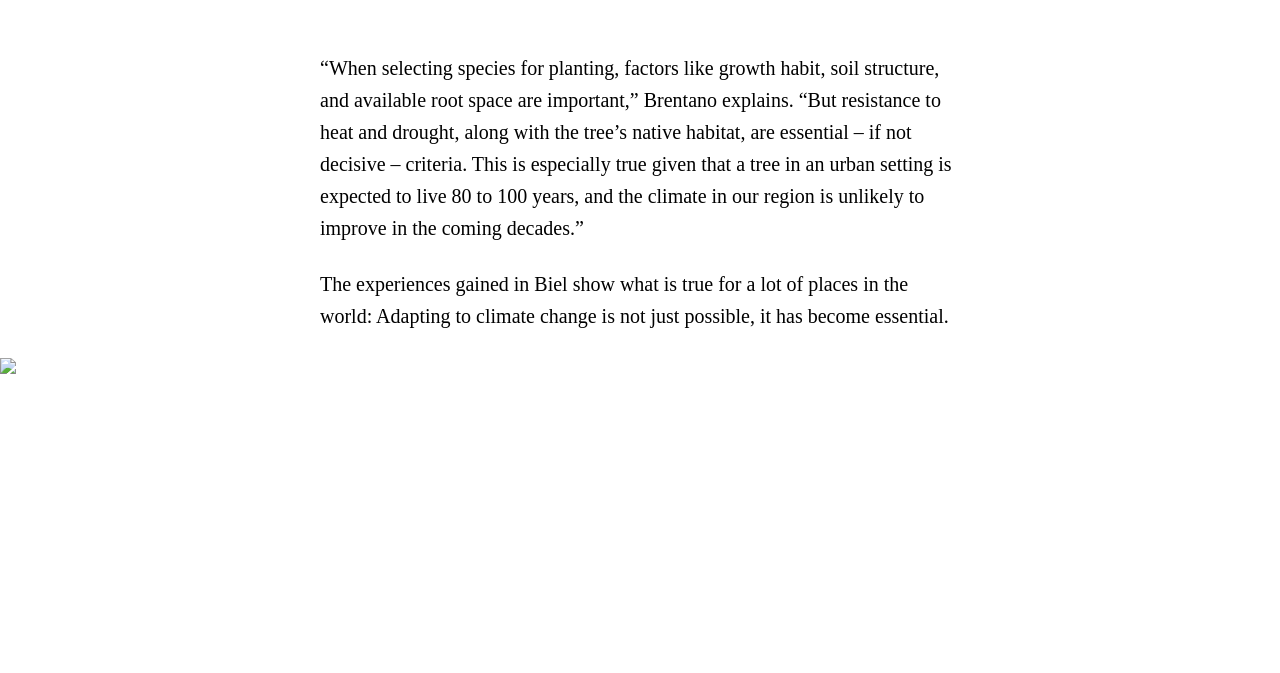
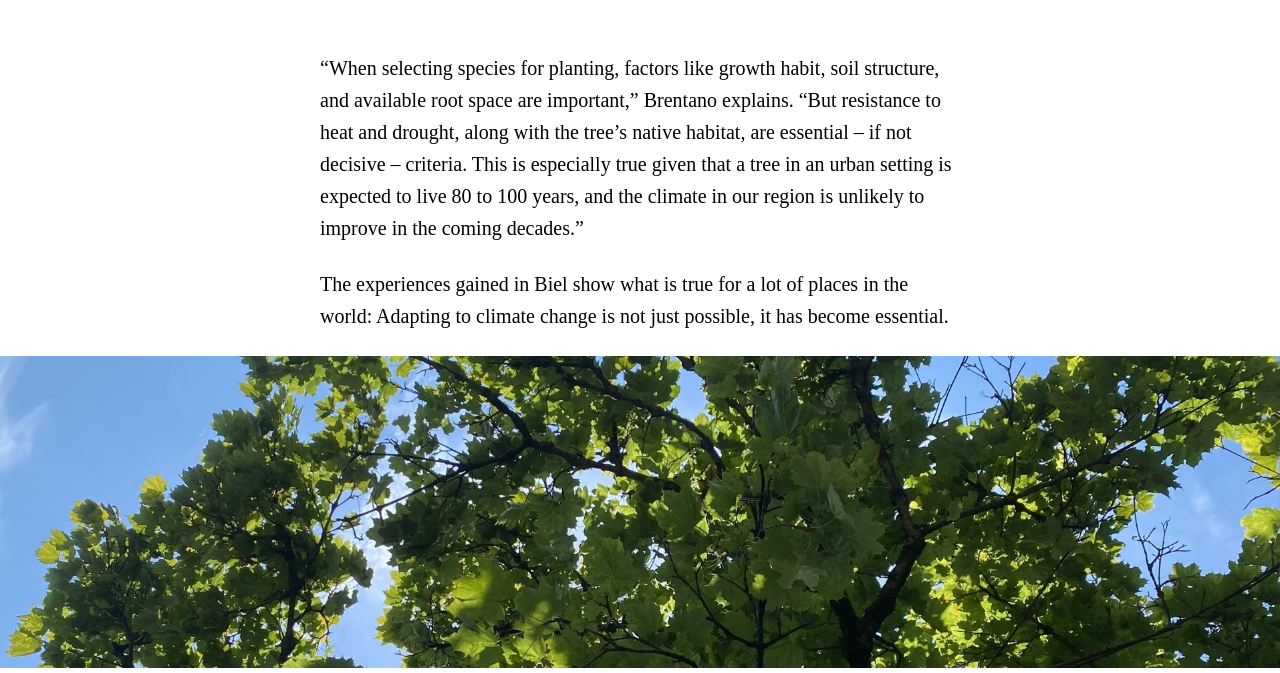
Before and after one commit to fl0ppydiskk/trees_biel, a plain HTML site: page index.html in a window 1280 px wide. Shown: the part 3201-3874 px from the top of the page. Before the commit the page ends 3580 px from the top, so only its background shows below. Drawn offline with Linux system fonts and the light colour scheme; grey boxes are pictures that could not be loaded.

Commit message:
reorganizing

```diff
--- a/index.html
+++ b/index.html
@@ -209,7 +209,7 @@
         <p>The experiences gained in Biel show what is true for a lot of places in the world: Adapting to climate change is not just possible, it has become essential.</p>
     </div>
 
-    <img src="bäume_unten.png">
+    <img src="foliage.jpg">
 
 </body>
 
```
Also changed, not shown: docs/chart_def.csv (renamed from chart_def.csv), 11 other files.
